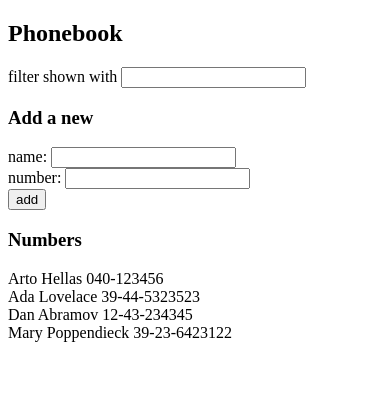
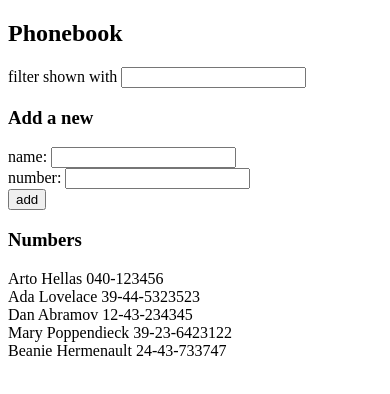
Before and after one commit to HatofulGirlfriend/fullstackopen-exercises, a React (Create React App) app in the folder part2/thephonebook/: page / in a window 390 px wide. Shown: the top 394 px of the page. Built offline with nearby package versions, Linux system fonts and the light colour scheme; data requests are answered from the project's data file.

Commit message:
2.12: The Phonebook step7

```diff
--- a/part2/thephonebook/db.json
+++ b/part2/thephonebook/db.json
@@ -1,5 +1,5 @@
 {
-  "persons":[
+  "persons": [
     {
       "name": "Arto Hellas",
       "number": "040-123456",
@@ -19,6 +19,11 @@
       "name": "Mary Poppendieck",
       "number": "39-23-6423122",
       "id": 4
+    },
+    {
+      "name": "Beanie Hermenault",
+      "number": "24-43-733747",
+      "id": 5
     }
   ]
 }
--- a/part2/thephonebook/src/App.js
+++ b/part2/thephonebook/src/App.js
@@ -35,8 +35,14 @@
         number: newNumber,
         id: persons.length + 1,
       };
-      setPersons(persons.concat(nameObject));
-      setSelected(persons.concat(nameObject));
+      axios
+        .post("http://localhost:3001/persons", nameObject)
+        .then(response => {
+          console.log(response)
+          setPersons(persons.concat(response.data));
+          setSelected(persons.concat(response.data));
+        })
+
     }
 
     setNewName("");
@@ -59,8 +65,6 @@
       : persons
      setSelected(entriesToShow);
   }
-
-
 
   const doesNameExist = () => {
     for (let i = 0; i < persons.length; i++) {
```
